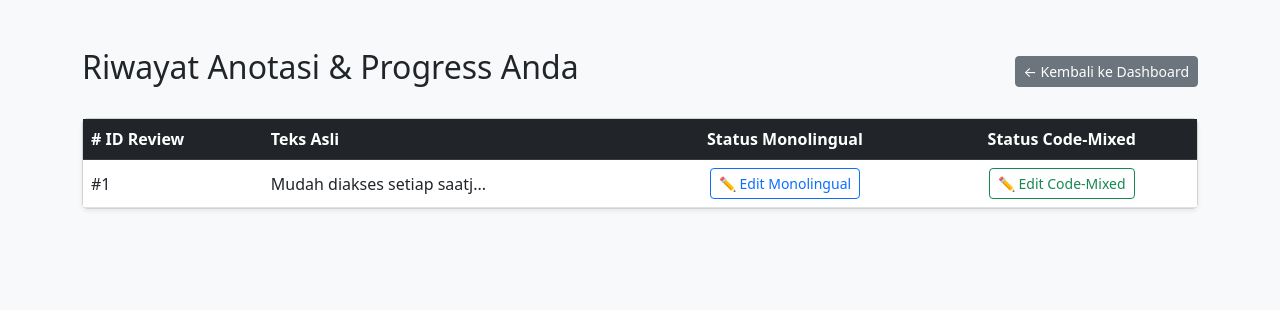
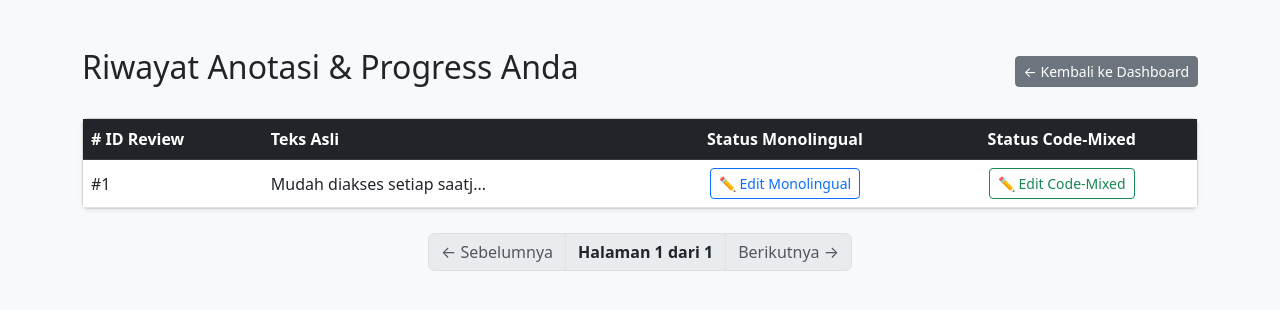
Before and after one commit to magnzetic/kai-annotation-tool, a Flask app: page /history in a window 1280 px wide. Shown: the top 310 px of the page. Run offline with Flask 3, Linux system fonts and the light colour scheme; a user stored in the database is signed in; data comes from the database, SQL or seed files in the repository; tables that the repository leaves empty hold one stand-in row (values such as "Sample post"); some libraries are stand-ins or nearby versions.

Commit message:
Update history.html

```diff
--- a/templates/history.html
+++ b/templates/history.html
@@ -53,6 +53,24 @@
                 </table>
             </div>
         </div>
+
+        <!-- TOMBOL NAVIGASI HALAMAN (PAGINATION) -->
+        <nav class="mt-4">
+            <ul class="pagination justify-content-center">
+                <li class="page-item {% if not pagination.has_prev %}disabled{% endif %}">
+                    <a class="page-link" href="{{ url_for('history', page=pagination.prev_num) if pagination.has_prev else '#' }}">← Sebelumnya</a>
+                </li>
+
+                <li class="page-item disabled">
+                    <span class="page-link text-dark fw-bold">Halaman {{ pagination.page }} dari {{ pagination.pages }}</span>
+                </li>
+
+                <li class="page-item {% if not pagination.has_next %}disabled{% endif %}">
+                    <a class="page-link" href="{{ url_for('history', page=pagination.next_num) if pagination.has_next else '#' }}">Berikutnya →</a>
+                </li>
+            </ul>
+        </nav>
+
         {% else %}
         <div class="alert alert-info">Belum ada data review atau riwayat. <a href="{{ url_for('annotate') }}">Mulai Anotasi Sekarang</a></div>
         {% endif %}
```
